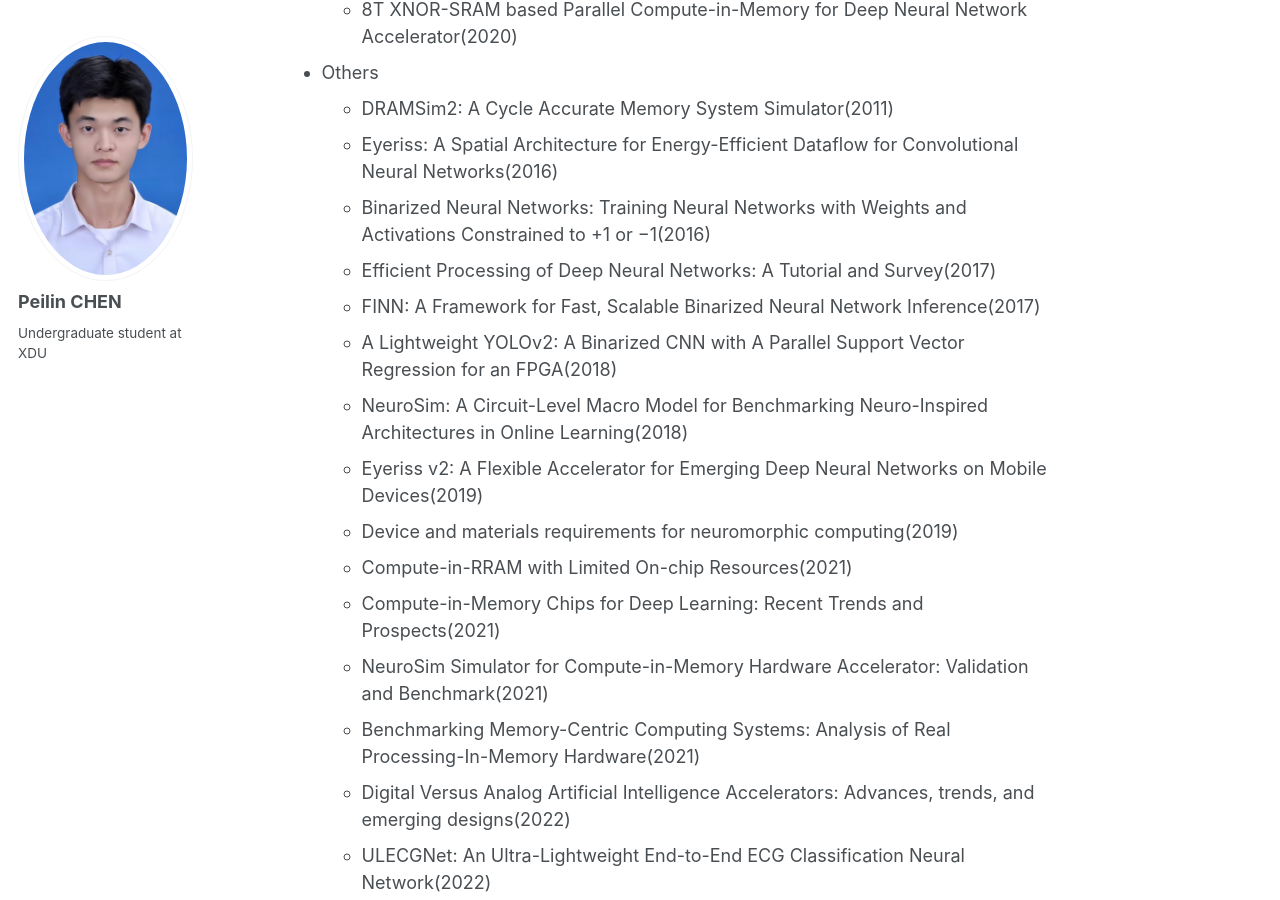
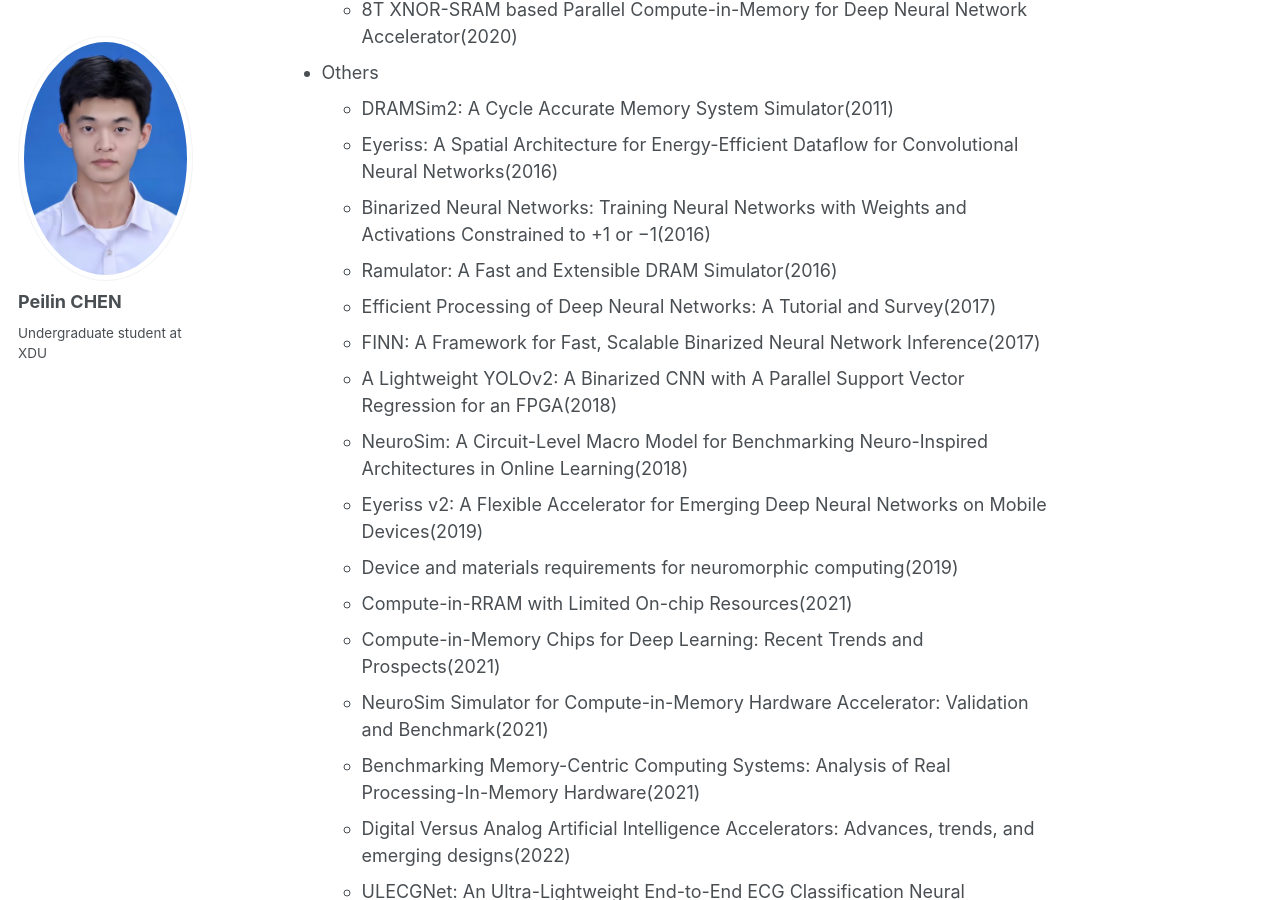
Before and after one commit to peilin-chen/peilin-chen.github.io, a Jekyll site: the page built from _pages/reading list.md, in a window 1280 px wide and 900 px high, scrolled down 2525 px. Built offline with Jekyll 4.4.1, drawn with Linux system fonts in a browser that asks for light colours.

Commit message:
Update reading list.md

```diff
--- a/_pages/reading list.md
+++ b/_pages/reading list.md
@@ -52,6 +52,7 @@ author_profile: true
   - DRAMSim2: A Cycle Accurate Memory System Simulator(2011)
   - Eyeriss: A Spatial Architecture for Energy-Efficient Dataflow for Convolutional Neural Networks(2016)
   - Binarized Neural Networks: Training Neural Networks with Weights and Activations Constrained to +1 or −1(2016)
+  - Ramulator: A Fast and Extensible DRAM Simulator(2016)
   - Efficient Processing of Deep Neural Networks: A Tutorial and Survey(2017)
   - FINN: A Framework for Fast, Scalable Binarized Neural Network Inference(2017)
   - A Lightweight YOLOv2: A Binarized CNN with A Parallel Support Vector Regression for an FPGA(2018)
```
